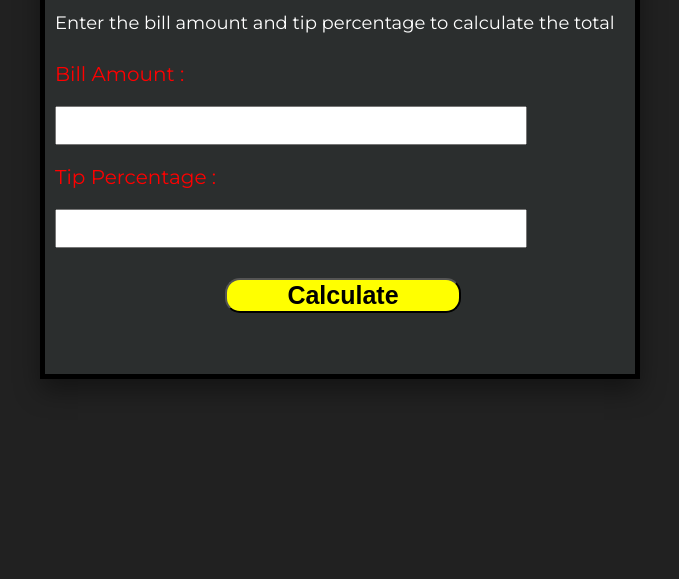
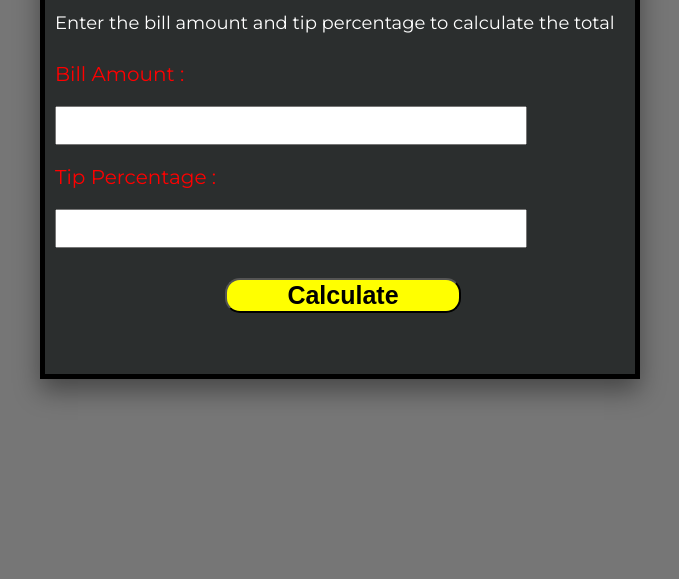
Before and after one commit to SyedShahulAhmed/JavacriptProjects, a plain HTML site: page 02_Tip Calculator/index.html in a window 1280 px wide. Shown: the part 221-800 px from the top of the page, without its empty margins (300-979 px from the left). Drawn offline with Linux system fonts and the light colour scheme.

Commit message:
Tip Calculator Completed

```diff
--- a/02_Tip Calculator/style.css
+++ b/02_Tip Calculator/style.css
@@ -5,7 +5,7 @@
 body{
     margin: 0;
     font-family: "Montserrat", sans-serif;
-    background-color: #212121;
+    background-color: #272727a1;
     color: white;
 }
 .container{
```
